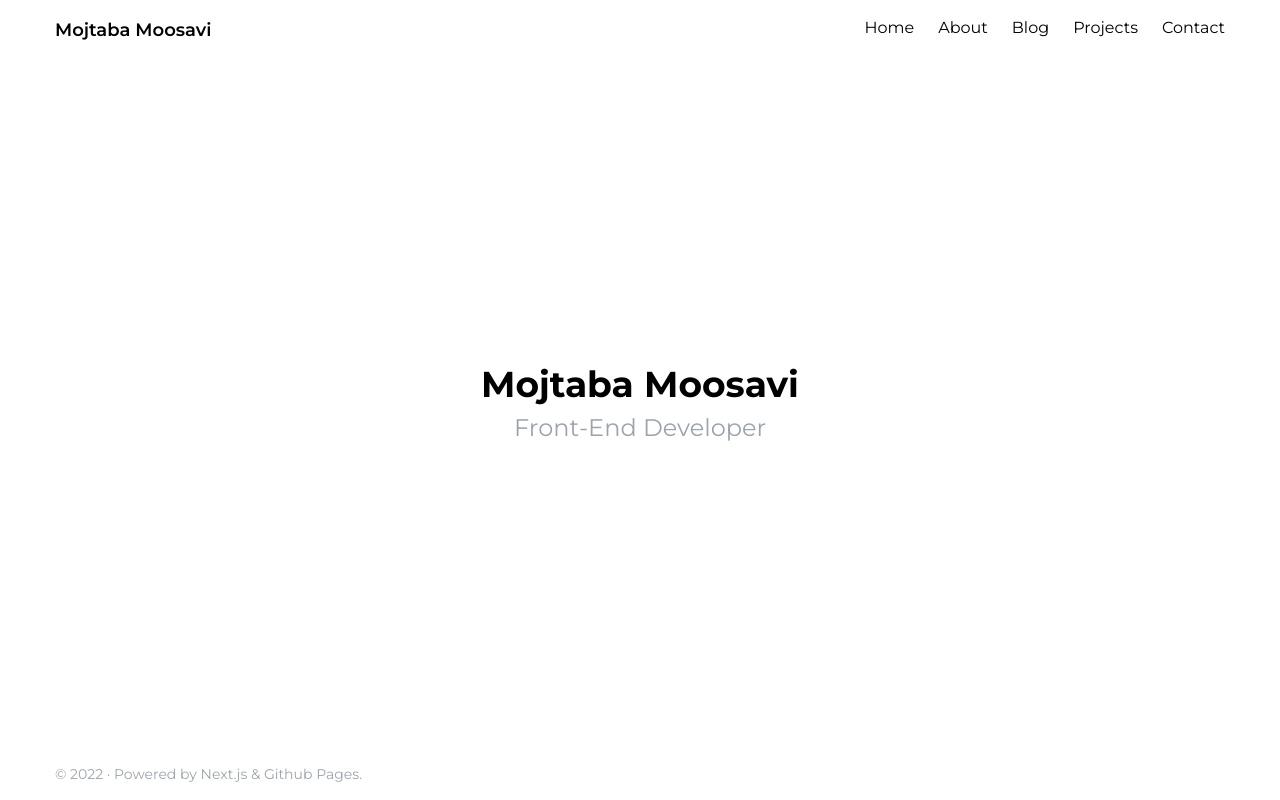
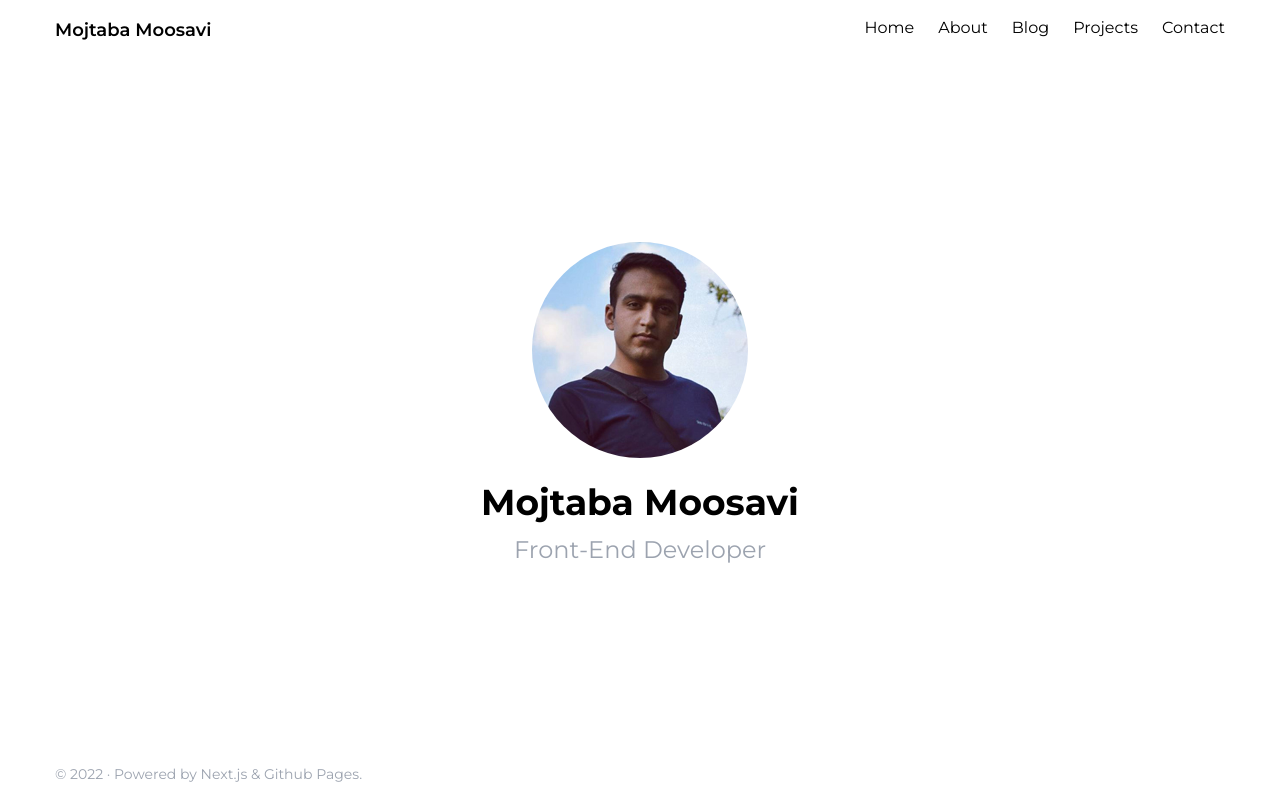
Before and after one commit to mojtabamoosavi/mojtabamoosavi-website, a Next.js app: page / in a window 1280 px wide. Built offline with nearby package versions, Linux system fonts and the light colour scheme.

Commit message:
Add avatar to home page

```diff
--- a/pages/index.js
+++ b/pages/index.js
@@ -1,12 +1,15 @@
+import Image from "next/image";
 import Layout from "../components/layout/Layout";
+import avatar from '../public/avatar.jpg'
 
 export default function Home() {
     return (
         <Layout>
-            <div className="flex flex-1 justify-center items-center text-center">
-                <div>
+            <div className="flex flex-1 justify-center items-center">
+                <div className="flex flex-col items-center">
+                    <Image src={avatar} alt="avatar" className="mb-6 rounded-full" />
                     <h1 className="text-4xl font-bold">Mojtaba Moosavi</h1>
-                    <h2 className="text-2xl text-gray-400 mt-2">Front-End Developer</h2>
+                    <h2 className="text-2xl text-gray-400 mt-3">Front-End Developer</h2>
                 </div>
             </div>
         </Layout>
```
